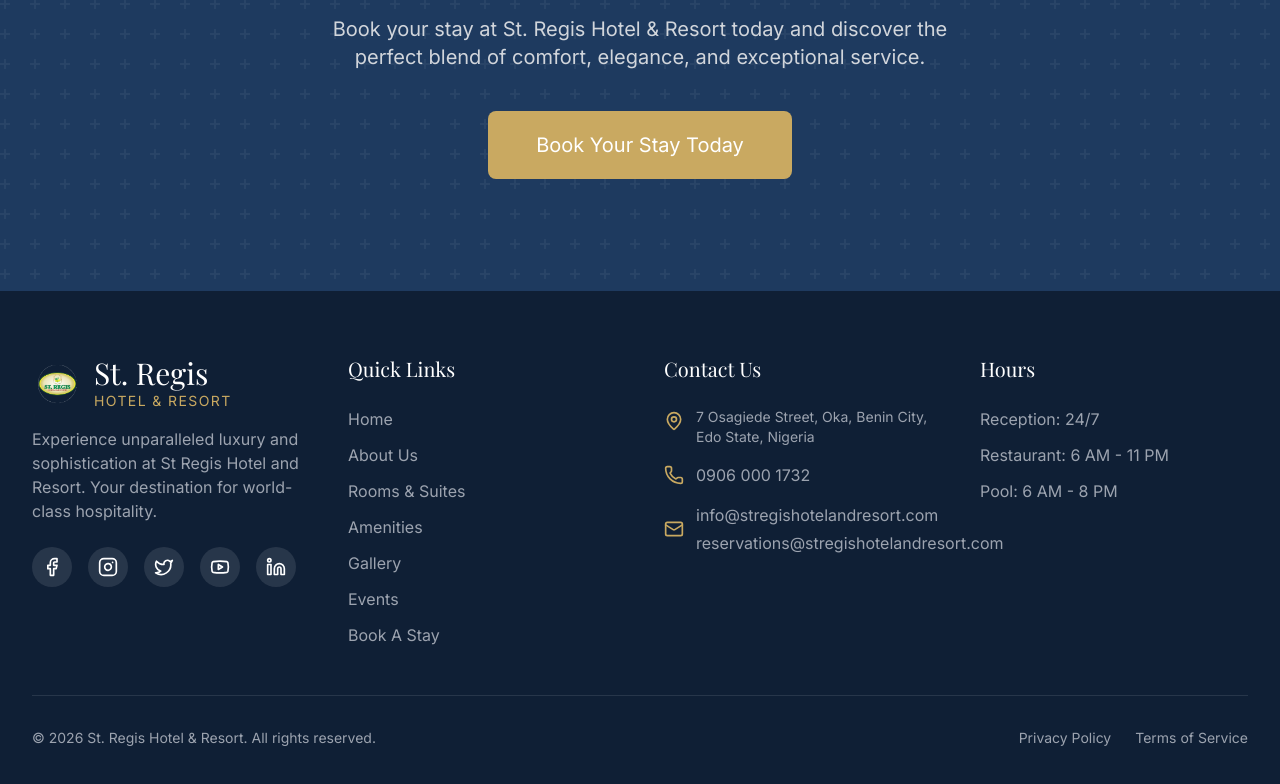
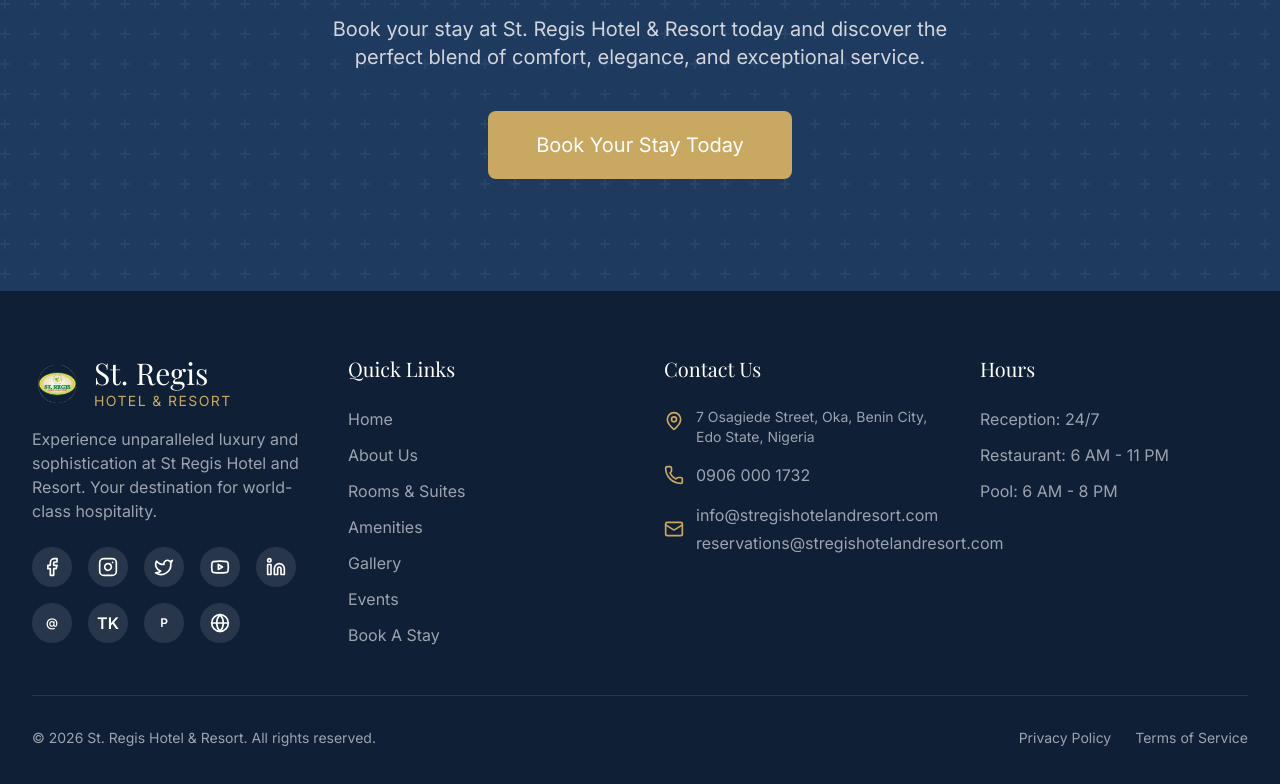
Before and after one commit to fatukasikayode2013-tech/stregis_new_build, a Next.js app: page / in a window 1280 px wide. Shown: the part 9550-10334 px from the top of the page. Built offline with nearby package versions, Linux system fonts and the light colour scheme.

Commit message:
Update: Fix email delivery, add social media links, and replace image with video in confirmation page

```diff
--- a/app/api/verify/[token]/route.ts
+++ b/app/api/verify/[token]/route.ts
@@ -176,17 +176,18 @@ export async function GET(request: Request, { params }: { params: { token: strin
       </html>
     `;
 
-    // Send email to hotel (non-blocking)
-    transporter.sendMail({
+    // Send email to hotel (blocking - must complete before response)
+    try {
+      await transporter.sendMail({
         from: user,
         to: `${RESERVATIONS_EMAIL}, ${INFO_EMAIL}`,
         cc: undefined,
         subject: `[NEW VERIFIED RESERVATION] ${data.name || 'Guest'} - ${data.roomType || 'Room'} on ${data.checkin}`,
         html: hotelBody,
         replyTo: data.email || undefined,
-    }).then(() => {
+      });
       console.log(`✓ Reservation notification sent to ${RESERVATIONS_EMAIL} and ${INFO_EMAIL}`);
-    }).catch((err) => {
+    } catch (err: any) {
       console.error(`✗ Failed to send reservation email to hotel:`, err.message);
       console.error('SMTP Config:', {
         host: process.env.ZOHO_HOST,
@@ -194,7 +195,7 @@ export async function GET(request: Request, { params }: { params: { token: strin
         user: process.env.ZOHO_USER ? '***' : 'NOT SET',
         recipientEmails: `${RESERVATIONS_EMAIL}, ${INFO_EMAIL}`
       });
-    });
+    }
 
     // send confirmation to guest
     const roomDetails = getRoomDetails(data.roomType || '');
@@ -329,14 +330,17 @@ export async function GET(request: Request, { params }: { params: { token: strin
     `;
 
     if (data.email) {
-      transporter.sendMail({
+      try {
+        await transporter.sendMail({
           from: user,
           to: data.email,
           subject: 'Reservation verified — St. Regis',
           html: guestBody,
-      }).catch((err) => {
+        });
+        console.log(`✓ Guest confirmation email sent to ${data.email}`);
+      } catch (err: any) {
         console.error('Failed to send guest confirmation email:', err.message);
-      });
+      }
     }
 
     await deleteReservation(token);
--- a/app/components/Footer.tsx
+++ b/app/components/Footer.tsx
@@ -1,7 +1,7 @@
 'use client'
 
 import Image from 'next/image';
-import { Facebook, Instagram, Twitter, Mail, Phone, MapPin, Youtube, Linkedin } from 'lucide-react';
+import { Facebook, Instagram, Twitter, Mail, Phone, MapPin, Youtube, Linkedin, Globe } from 'lucide-react';
 
 export default function Footer() {
   const scrollToSection = (id: string) => {
@@ -29,20 +29,22 @@ export default function Footer() {
             <p className="text-gray-400 mb-6">
               Experience unparalleled luxury and sophistication at St Regis Hotel and Resort. Your destination for world-class hospitality.
             </p>
-            <div className="flex gap-4">
+            <div className="flex flex-wrap gap-4">
               <a
-                href="https://facebook.com"
+                href="https://www.facebook.com/profile.php?id=61578125221131"
                 target="_blank"
                 rel="noopener noreferrer"
                 className="w-10 h-10 bg-white/10 rounded-full flex items-center justify-center hover:bg-[#c9a961] transition-colors"
+                title="Facebook"
               >
                 <Facebook className="w-5 h-5" />
               </a>
               <a
-                href="https://instagram.com"
+                href="https://www.instagram.com/stregisnaomisgarden/"
                 target="_blank"
                 rel="noopener noreferrer"
                 className="w-10 h-10 bg-white/10 rounded-full flex items-center justify-center hover:bg-[#c9a961] transition-colors"
+                title="Instagram"
               >
                 <Instagram className="w-5 h-5" />
               </a>
@@ -51,24 +53,63 @@ export default function Footer() {
                 target="_blank"
                 rel="noopener noreferrer"
                 className="w-10 h-10 bg-white/10 rounded-full flex items-center justify-center hover:bg-[#c9a961] transition-colors"
+                title="Twitter/X"
               >
                 <Twitter className="w-5 h-5" />
               </a>
               <a
-                href="https://www.youtube.com/@st.regishotelsbenincity4482"
+                href="https://youtu.be/lHo9gUsAz2Q"
                 target="_blank"
                 rel="noopener noreferrer"
                 className="w-10 h-10 bg-white/10 rounded-full flex items-center justify-center hover:bg-[#c9a961] transition-colors"
+                title="YouTube"
               >
                 <Youtube className="w-5 h-5" />
               </a>
               <a
-                href="https://linkedin.com"
+                href="https://www.linkedin.com/in/st-regis-hotel-and-resorts-632801195/"
                 target="_blank"
                 rel="noopener noreferrer"
                 className="w-10 h-10 bg-white/10 rounded-full flex items-center justify-center hover:bg-[#c9a961] transition-colors"
+                title="LinkedIn"
               >
                 <Linkedin className="w-5 h-5" />
+              </a>
+              <a
+                href="https://www.threads.com/@stregisnaomisgarden"
+                target="_blank"
+                rel="noopener noreferrer"
+                className="w-10 h-10 bg-white/10 rounded-full flex items-center justify-center hover:bg-[#c9a961] transition-colors text-xs font-bold"
+                title="Threads"
+              >
+                @
+              </a>
+              <a
+                href="https://www.tiktok.com/@st.regis.hotels.r"
+                target="_blank"
+                rel="noopener noreferrer"
+                className="w-10 h-10 bg-white/10 rounded-full flex items-center justify-center hover:bg-[#c9a961] transition-colors font-bold"
+                title="TikTok"
+              >
+                TK
+              </a>
+              <a
+                href="https://www.pinterest.com/stregishotelsandresorts/"
+                target="_blank"
+                rel="noopener noreferrer"
+                className="w-10 h-10 bg-white/10 rounded-full flex items-center justify-center hover:bg-[#c9a961] transition-colors text-xs font-bold"
+                title="Pinterest"
+              >
+                P
+              </a>
+              <a
+                href="https://stregishotelandresort.com"
+                target="_blank"
+                rel="noopener noreferrer"
+                className="w-10 h-10 bg-white/10 rounded-full flex items-center justify-center hover:bg-[#c9a961] transition-colors"
+                title="Website"
+              >
+                <Globe className="w-5 h-5" />
               </a>
             </div>
           </div>
--- a/app/confirmation/page.tsx
+++ b/app/confirmation/page.tsx
@@ -145,10 +145,14 @@ export default function ConfirmationPage() {
               {/* Next Steps Section */}
               <div className="grid md:grid-cols-2 gap-8 items-center bg-[#f5f3ee] rounded-[2.5rem] p-4">
                 <div className="relative h-[300px] w-full overflow-hidden rounded-[2rem]">
-                  <img
-                    src="https://images.unsplash.com/photo-1566073771259-6a8506099945?auto=format&fit=crop&q=80"
-                    alt="Hotel Lobby"
+                  <video
+                    src="/videos/pool.mp4"
+                    alt="Pool"
                     className="w-full h-full object-cover"
+                    autoPlay
+                    muted
+                    loop
+                    playsInline
                   />
                 </div>
                 <div className="p-8 lg:p-12">
```
Lines whose indentation alone changed are shown as unchanged.
